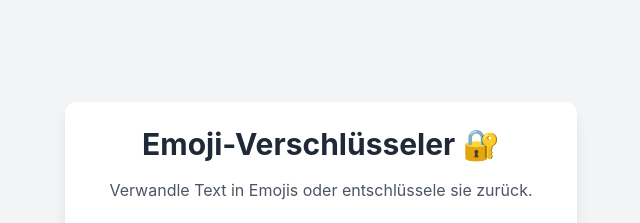
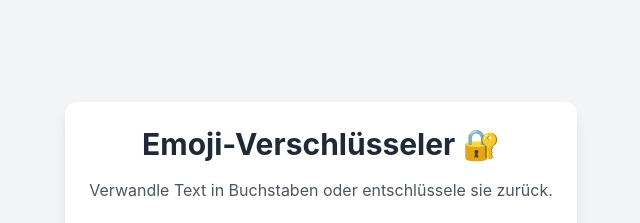
Before and after one commit to Limo123123/decry, a plain HTML site: page index.html in a window 1280 px wide. Shown: the top 223 px of the page, 319-959 px from the left. Drawn offline with nearby package versions, Linux system fonts and the light colour scheme.

Commit message:
Update index.html

```diff
--- a/index.html
+++ b/index.html
@@ -3,7 +3,7 @@
 <head>
     <meta charset="UTF-8">
     <meta name="viewport" content="width=device-width, initial-scale=1.0">
-    <title>Emoji-Verschlüsseler</title>
+    <title>Verschlüsseler</title>
     <script src="https://cdn.tailwindcss.com"></script>
     <style>
         body {
@@ -16,7 +16,7 @@
     <div class="bg-white rounded-xl shadow-lg p-6 max-w-lg w-full">
         <h1 class="text-3xl font-bold text-center text-gray-800 mb-4">Emoji-Verschlüsseler 🔐</h1>
         <p class="text-center text-gray-600 mb-6">
-            Verwandle Text in Emojis oder entschlüssele sie zurück.
+            Verwandle Text in Buchstaben oder entschlüssele sie zurück.
         </p>
 
         <div class="space-y-4">
```
